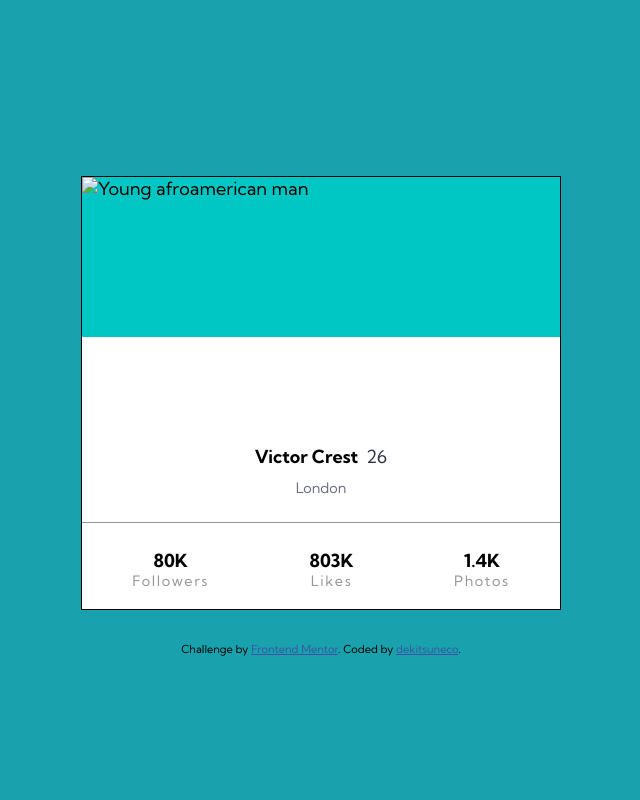
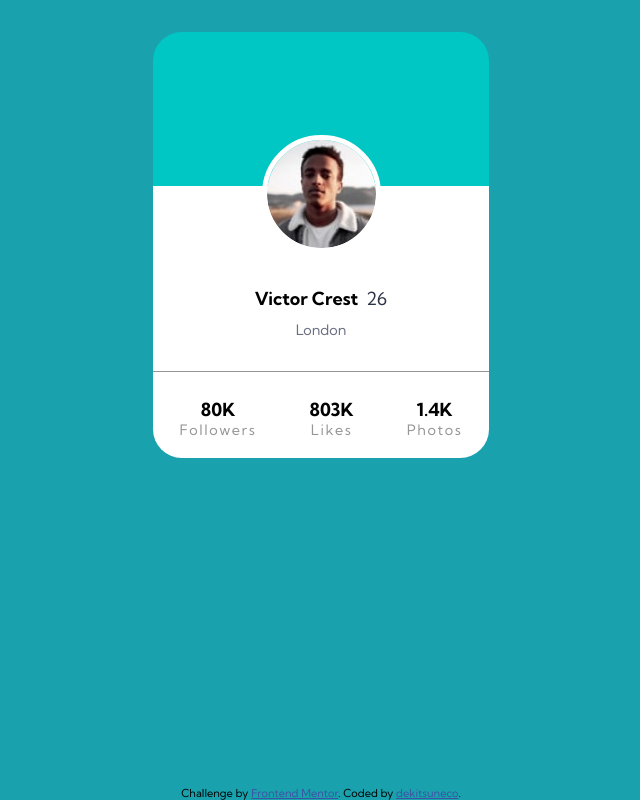
Before and after one commit to dekitsuneco/profile-card-component, a website: page app/index.html in a window 1280 px wide. Shown: the whole page, without its empty margins (319-959 px from the left). Drawn offline with Linux system fonts and the light colour scheme.

Commit message:
Add styles for profile picture

```diff
--- a/app/index.html
+++ b/app/index.html
@@ -14,7 +14,7 @@
 
     <article class="card">
       <div class="card__media">
-        <img src="" alt="Young afroamerican man">
+        <img src="src/assets/images/image-victor.jpg" alt="Young afroamerican man">
       </div>
 
       <section class="card__body">
--- a/app/src/styles/scss/style.scss
+++ b/app/src/styles/scss/style.scss
@@ -20,12 +20,12 @@
 *           COUNT
 *           DESCRIPTION
 **/
-$card-height: 25rem;
+$card-height: 24rem;
   $media-height: ($card-height / 5) * 2;
   $body-height: ($card-height / 5) * 3;
     $profile-height: ($body-height / 3) * 2;
     $info-height: ($body-height / 3);
-
+$card-width: ($card-height / 8) * 7;
 
 * {
   box-sizing: border-box;
@@ -38,7 +38,7 @@ body {
   min-height: 100vh;
   display: flex;
   flex-direction: column;
-  justify-content: center;
+  justify-content: space-between;
 
   background-color: hsl(185, 75%, 39%);
   font-size: 1.125rem;
@@ -48,15 +48,28 @@ body {
 
 .card {
   margin: 2rem auto;
-  min-width: 30rem;
+  min-width: $card-width;
   min-height: $card-height;
 
-  border: 1px solid black;
+  border-radius: 1.8rem;
+  overflow: hidden;
 
   &__media {
     min-height: $media-height;
+    position: relative;
 
     background-color: hsl(179, 100%, 39%);
+
+    img {
+      display: block;
+      position: absolute;
+      left: 34%;
+      top: 70%;
+      min-width: 6.8rem;
+
+      border-radius: 50%;
+      outline: 5px solid white;
+    }
   }
 
 
@@ -70,7 +83,7 @@ body {
       display: flex;
       flex-direction: column;
       justify-content: flex-end;
-      margin-bottom: 1.6rem;
+      margin-bottom: 2rem;
 
     }
       &__title {
```
Also changed, not shown: app/src/styles/style.css, 1 other file.
